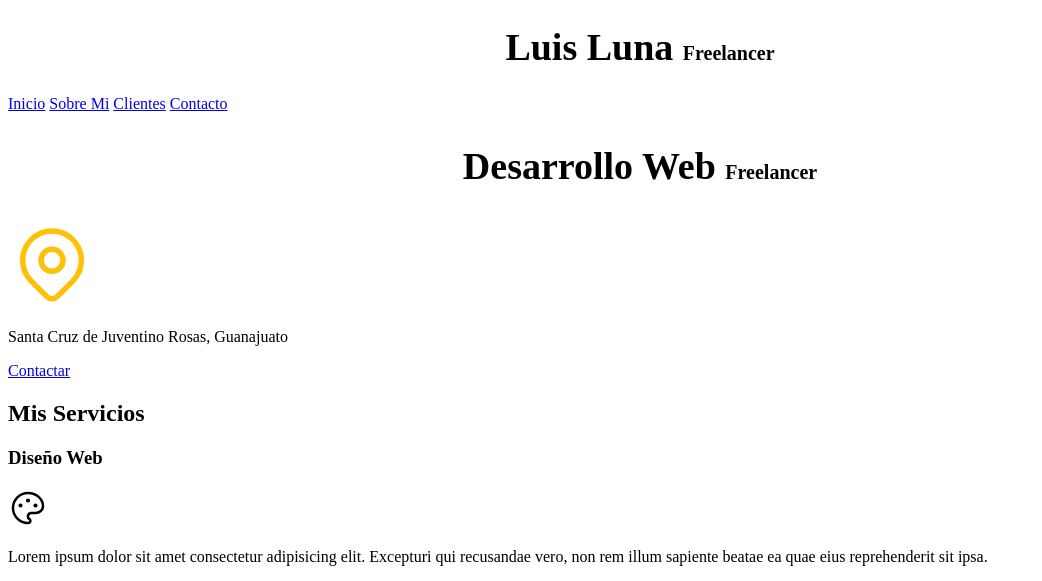
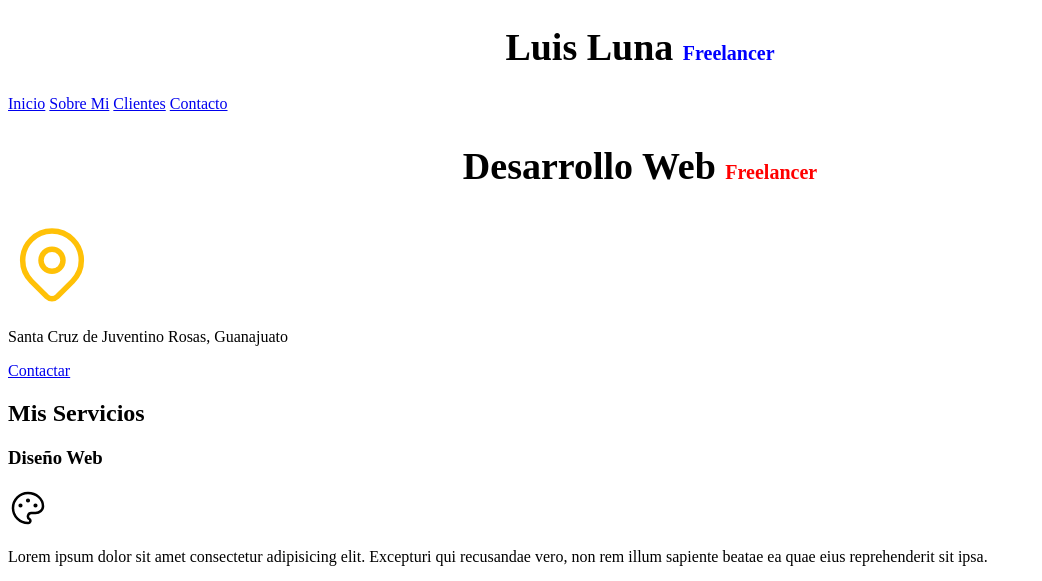
Before and after one commit to luisjavierluna/FreelanceSite, a plain HTML site: page index.html in a window 1280 px wide. Shown: the top 581 px of the page, without its empty margins (0-1042 px from the left). Drawn offline with Linux system fonts and the light colour scheme.

Commit message:
24. Especificidad en CSS

```diff
--- a/css/styles.css
+++ b/css/styles.css
@@ -11,6 +11,16 @@ body {
     font-size: 3.8rem;
 }
 
+h1.titulo span {
+    font-size: 2rem;
+    color: blue;
+}
+
 .titulo span {
     font-size: 2rem;
+    color: red;
 }
+
+span{
+    color: green;
+}
```
